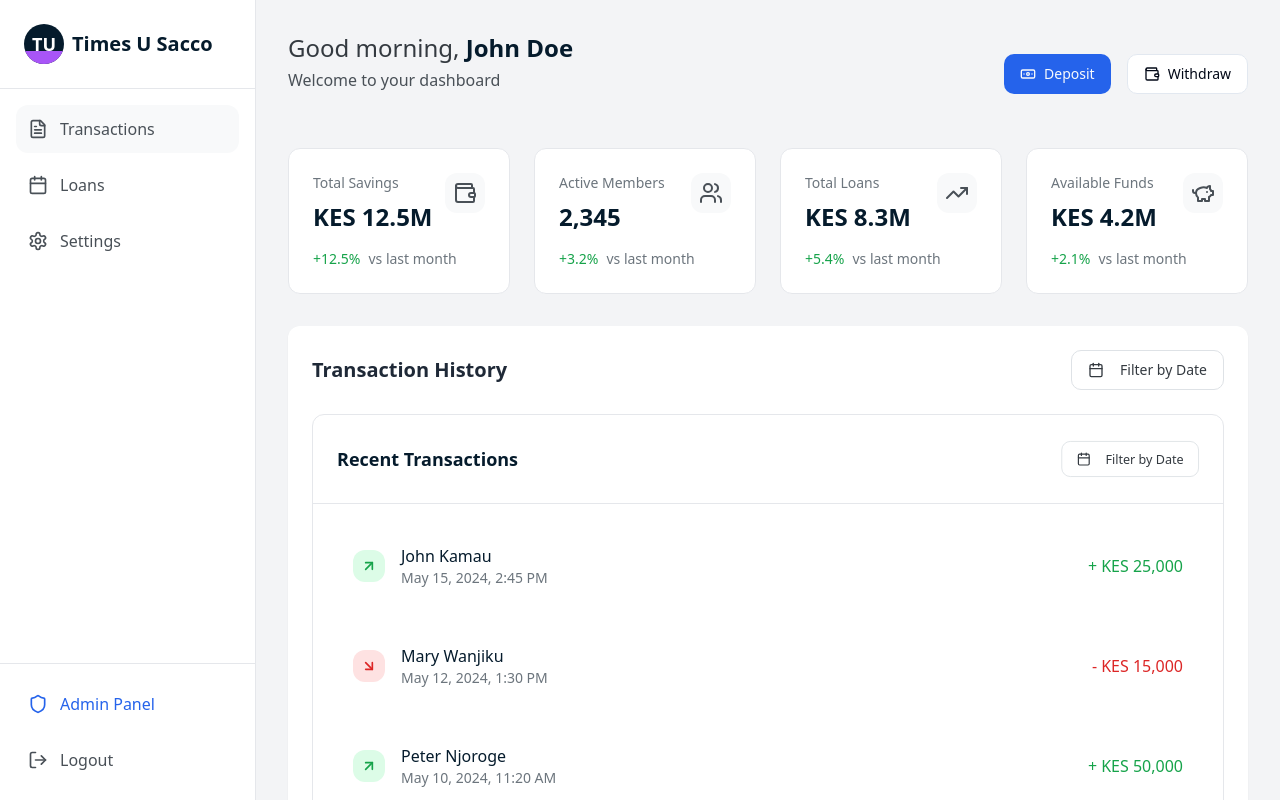
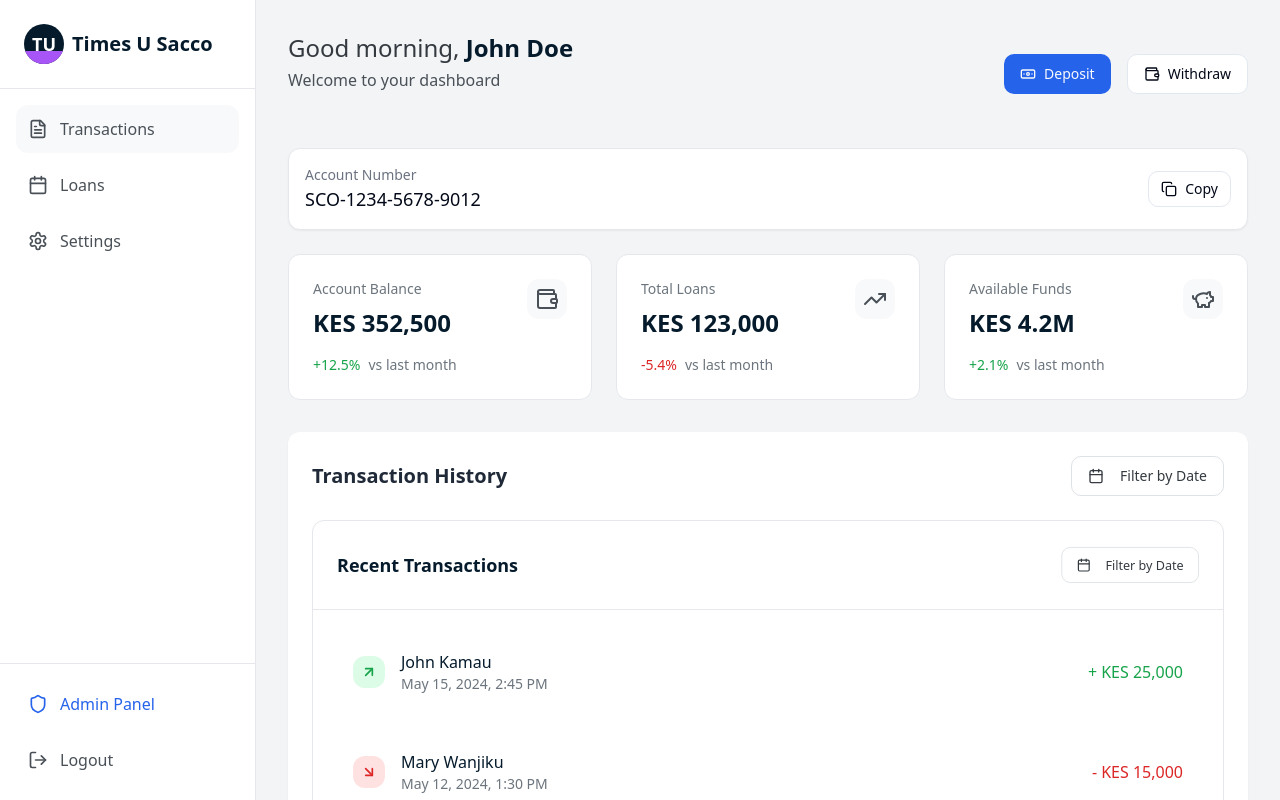
Before and after one commit to SandraNgugi/sacco-dashboard-hub-22, a React (Vite) app: page /transactions in a window 1280 px wide. Built offline with nearby package versions, Linux system fonts and the light colour scheme.

Commit message:
Remove active members card and add account number
Remove the active members card from the transactions page and add the account number to the member's information.

```diff
--- a/src/components/dashboard/QuickStats.tsx
+++ b/src/components/dashboard/QuickStats.tsx
@@ -1,27 +1,20 @@
 
-import { Wallet, Users, TrendingUp, PiggyBank } from "lucide-react";
+import { Wallet, TrendingUp, PiggyBank } from "lucide-react";
 
 const stats = [
   {
-    label: "Total Savings",
-    value: "KES 12.5M",
+    label: "Account Balance",
+    value: "KES 352,500",
     icon: Wallet,
     trend: "+12.5%",
     trendType: "positive",
   },
   {
-    label: "Active Members",
-    value: "2,345",
-    icon: Users,
-    trend: "+3.2%",
-    trendType: "positive",
-  },
-  {
     label: "Total Loans",
-    value: "KES 8.3M",
+    value: "KES 123,000",
     icon: TrendingUp,
-    trend: "+5.4%",
-    trendType: "positive",
+    trend: "-5.4%",
+    trendType: "negative",
   },
   {
     label: "Available Funds",
@@ -34,7 +27,7 @@ const stats = [
 
 export function QuickStats() {
   return (
-    <div className="grid grid-cols-1 md:grid-cols-2 lg:grid-cols-4 gap-6 animate-fade-in">
+    <div className="grid grid-cols-1 md:grid-cols-3 gap-6 animate-fade-in">
       {stats.map((stat) => (
         <div
           key={stat.label}
--- a/src/pages/Transactions.tsx
+++ b/src/pages/Transactions.tsx
@@ -8,16 +8,27 @@ import { Button } from "@/components/ui/button";
 import { DateRangeFilter } from "@/components/transactions/DateRangeFilter";
 import { DepositMoneyDialog } from "@/components/transactions/DepositMoneyDialog";
 import { WithdrawMoneyDialog } from "@/components/transactions/WithdrawMoneyDialog";
-import { Banknote, Wallet } from "lucide-react";
+import { Banknote, Wallet, Copy } from "lucide-react";
+import { Card, CardContent } from "@/components/ui/card";
+import { toast } from "sonner";
 
 export default function Transactions() {
   const [isDepositOpen, setIsDepositOpen] = useState(false);
   const [isWithdrawOpen, setIsWithdrawOpen] = useState(false);
   const [dateRange, setDateRange] = useState<{ start?: Date, end?: Date }>({});
 
+  // Mock account number - would come from user profile or auth context in real app
+  const accountNumber = "SCO-1234-5678-9012";
+
   // Handle date range change
   const handleDateRangeChange = (start: Date | undefined, end: Date | undefined) => {
     setDateRange({ start, end });
+  };
+
+  // Copy account number to clipboard
+  const copyAccountNumber = () => {
+    navigator.clipboard.writeText(accountNumber);
+    toast.success("Account number copied to clipboard");
   };
 
   return (
@@ -38,6 +49,26 @@ export default function Transactions() {
               </Button>
             </div>
           </div>
+
+          <Card className="mb-6 bg-white border border-gray-200 shadow-sm">
+            <CardContent className="p-4">
+              <div className="flex items-center justify-between">
+                <div>
+                  <p className="text-sm text-gray-500">Account Number</p>
+                  <p className="text-lg font-medium">{accountNumber}</p>
+                </div>
+                <Button
+                  variant="outline"
+                  size="sm"
+                  className="gap-2"
+                  onClick={copyAccountNumber}
+                >
+                  <Copy className="h-4 w-4" />
+                  Copy
+                </Button>
+              </div>
+            </CardContent>
+          </Card>
 
           <QuickStats />
 
```
